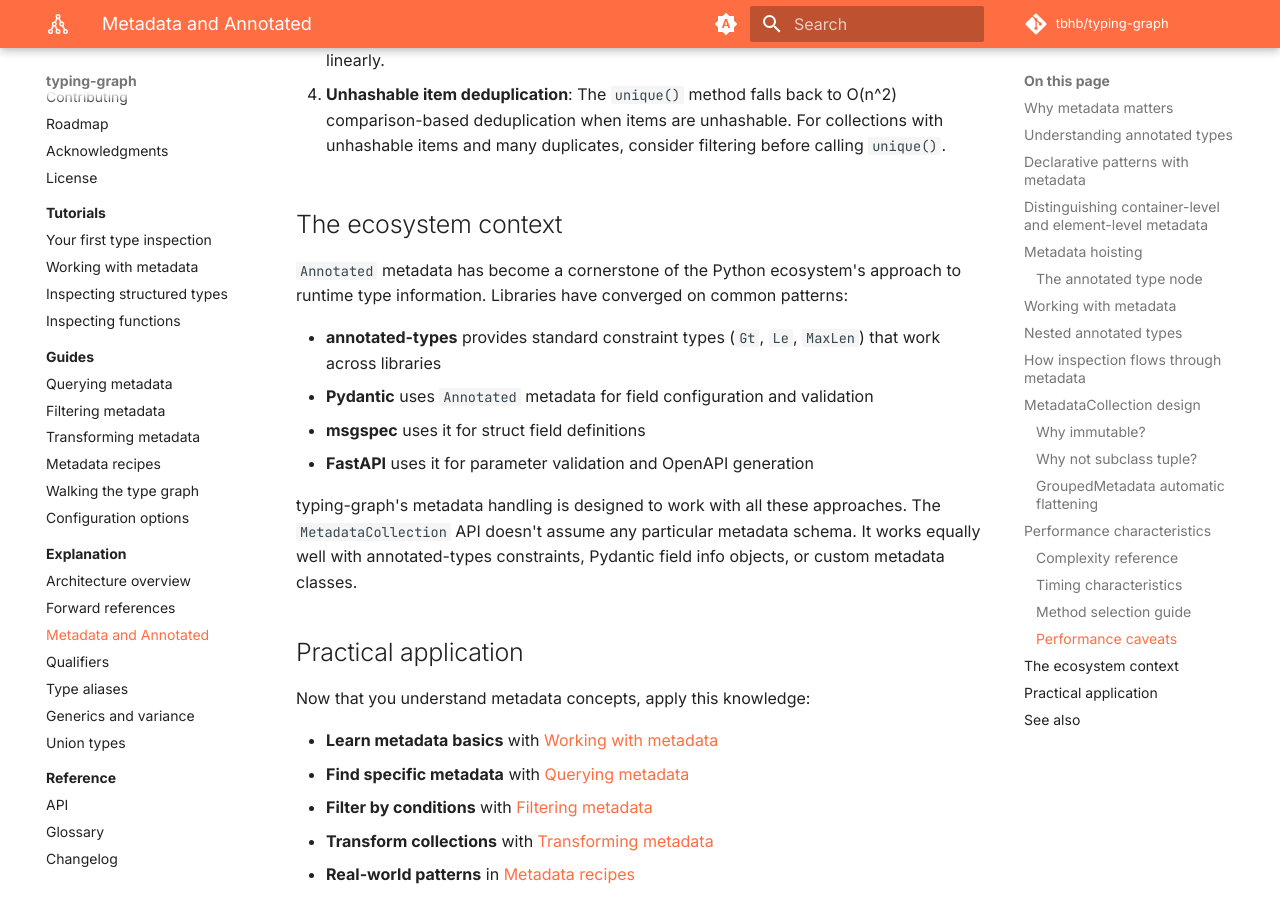
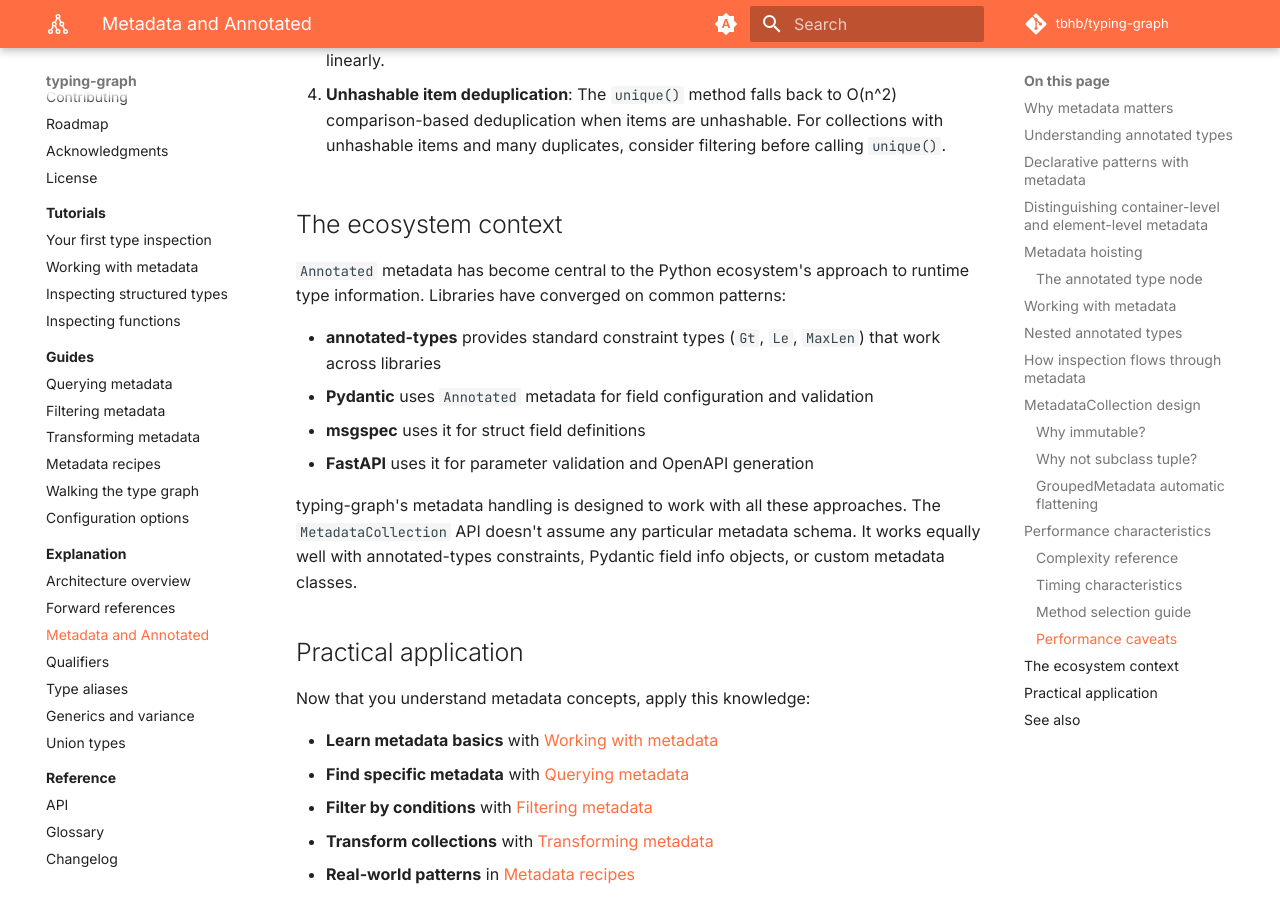
Before and after one commit to tbhb/typing-graph, an MkDocs documentation site: the page built from docs/explanation/metadata.md, in a window 1280 px wide and 900 px high, scrolled down 9459 px. Built offline with MkDocs 1.6.1 and Material for MkDocs 9.7.7, drawn with Linux system fonts in a browser that asks for light colours; comment, search, counter and statistics services are not loaded.

```diff
--- a/docs/explanation/metadata.md
+++ b/docs/explanation/metadata.md
@@ -330,7 +330,7 @@ For equality comparisons, different-length collections return immediately (O(1))
 
 ## The ecosystem context
 
-`Annotated` metadata has become a cornerstone of the Python ecosystem's approach to runtime type information. Libraries have converged on common patterns:
+`Annotated` metadata has become central to the Python ecosystem's approach to runtime type information. Libraries have converged on common patterns:
 
 - **annotated-types** provides standard constraint types (`Gt`, `Le`, `MaxLen`) that work across libraries
 - **Pydantic** uses `Annotated` metadata for field configuration and validation
```
Also changed, not shown: docs/acknowledgments.md (+1 -1 lines).
